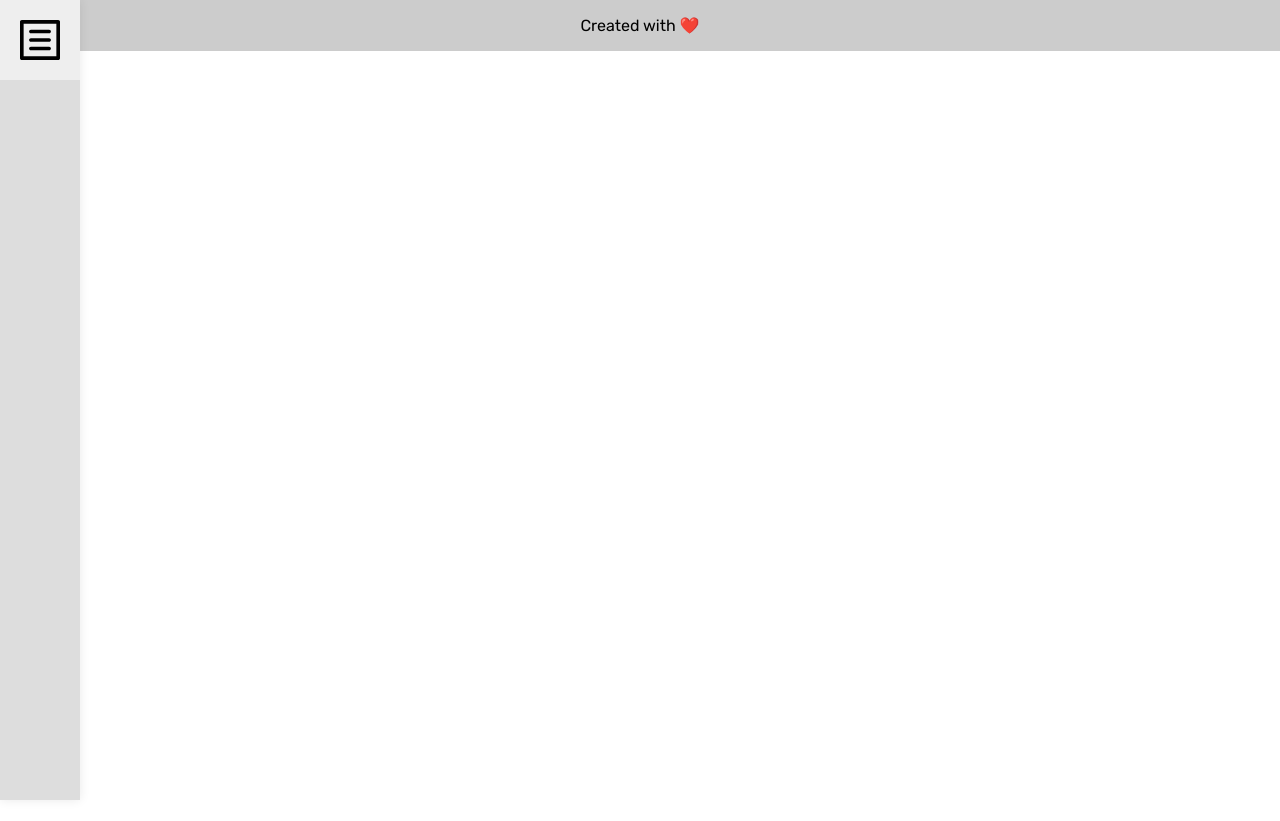
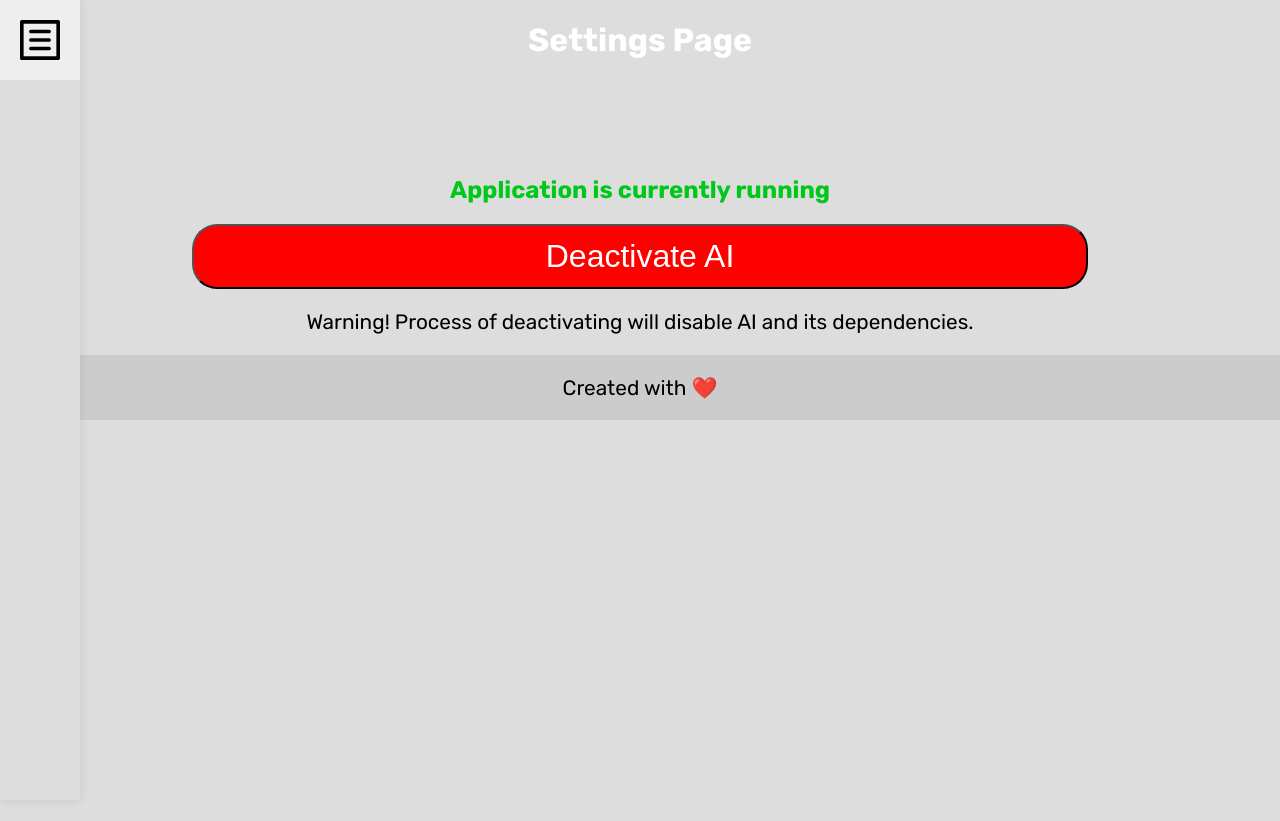
Before and after one commit to successfully-failed/IOT_for_OIT, a React (Create React App) app in the folder client/: page /settings in a window 1280 px wide. Before the commit the page ends 800 px from the top, so only its background shows below. Built offline with nearby package versions, Linux system fonts and the light colour scheme.

Commit message:
create settings

```diff
--- a/client/src/App.js
+++ b/client/src/App.js
@@ -6,7 +6,7 @@ import Home from './views/Home';
 // import Alerts from './views/Alerts';
 import Rules from './views/Rules';
 // import Setup from './views/Setup';
-// import Settings from './views/Settings';
+import Settings from './views/Settings';
 
 // COmponents
 import NavBar from './components/NavBar'
@@ -19,6 +19,7 @@ function App() {
         <Routes>
           <Route path='/' element={<Home/>}/>
           <Route path='/rules' element={<Rules/>}/>
+          <Route path='/settings' element={<Settings/>}/>
         </Routes>
       <Footer/>
     </Router>
--- a/client/src/views/Rules.js
+++ b/client/src/views/Rules.js
@@ -13,6 +13,11 @@ const actionList = {
     3: 'Start alarm'
 };
 
+const cameraList = {
+    0: 'Room 1',
+    1: 'Room 2',
+    2: 'Room 3'
+};
 
 var allRules = [];
 allRules.push(<RuleContainer></RuleContainer>);
@@ -51,23 +56,17 @@ function MainRulesContainer() {
     )
 }
 
-// let json = require('./../../../../log/rules.json');
-// console.log(json);
-
 function RuleContainer() {
     function saveRule(e) {
       e.preventDefault();
       //let camera = document.querySelector("#detection");
       let detection = document.querySelector("#detection").value;
       let action = document.querySelector("#action").value;
-      console.log(detection);
-      console.log(action);
-
-
+      let camera = document.querySelector("#camera").value;
 
       const readyRuleContainer = (
         <div className="ready-rule-container">
-            <p></p>
+            <p>{camera}</p>
             <p>IF</p>
             <p>{detection}</p>
             <p>THEN</p>
@@ -75,7 +74,6 @@ function RuleContainer() {
         </div>
       )
       allRules.push(readyRuleContainer);
-      console.log(allRules);
       setRerendererglob(!rerenderglob);
     }
 
@@ -99,8 +97,10 @@ function RuleContainer() {
 function CameraSelector() {
     return (
         <div className='camera-selector'>
-            <select>
-
+            <select id="camera">
+                <option>{cameraList[0]}</option>
+                <option>{cameraList[1]}</option>
+                <option>{cameraList[2]}</option>
             </select>
         </div>
     )
@@ -140,7 +140,7 @@ function SaveButton() {
 
 function DeleteButton() {
     return (
-        <button type="reset">DELETE</button>
+        <button type="reset">RESET</button>
     );
 }
 
--- a/client/src/views/Settings.js
+++ b/client/src/views/Settings.js
@@ -0,0 +1,32 @@
+import Reac, { useEffect } from 'react';
+import './style/Settings.css';
+
+export default SettingsPage;
+
+function SettingsPage() {
+
+    useEffect(() => {
+        let switchStatus = false;
+        const statusEl = document.querySelector("#status");
+        const switcher = document.querySelector("#switch");
+        const infoParagraph = document.querySelector("#paragraph");
+        switcher.addEventListener('click', () => {
+            switchStatus ? switcher.classList.remove("deactivated-switcher") : switcher.classList.add("deactivated-switcher");
+            switchStatus ? statusEl.classList.remove("deactivated-status") : statusEl.classList.add("deactivated-status") ;
+            switchStatus ? infoParagraph.classList.remove("no-display") : infoParagraph.classList.add("no-display");
+            switcher.innerHTML = switchStatus ? 'Deactivate AI' : 'Activate AI';
+            switchStatus = !switchStatus;
+        });
+    })
+
+    return (
+    <div id="SettingsPage">
+        <h1>Settings Page</h1>
+        <div id="prompt-container">
+            <h2 id="status"></h2>
+            <button id="switch">Deactivate AI</button>
+            <p id="paragraph">Warning! Process of deactivating will disable AI and its dependencies.</p>
+        </div>
+    </div>
+    )
+}
--- a/client/src/views/style/Rules.css
+++ b/client/src/views/style/Rules.css
@@ -1,5 +1,9 @@
 :root {
     --bg-3: #ddd;
+}
+
+body {
+    height: 100vh;
 }
 
 .rule-container, .ready-rule-container {
@@ -12,6 +16,7 @@
 .rules-page {
     background-color: var(--bg-3);
     margin-left: 80px;
+    height: 100vh;
 }
 
 header {
--- /dev/null
+++ b/client/src/views/style/Settings.css
@@ -0,0 +1,62 @@
+:root {
+    --bg-3: #ddd;
+}
+
+body {
+    height: 100vh;
+    background-color: var(--bg-3);
+}
+
+#prompt-container {
+  display: flex;
+  flex-direction: column;
+  align-items: center;
+}
+
+h1 {
+  color: white;
+  height: 75px;
+  margin-bottom: 60px;
+}
+
+h2::before {
+  content: 'Application is currently running';
+  color: rgb(0, 200, 27);
+  transition: color 0.7s;
+}
+
+h1, h2 {
+  text-align: center;
+}
+
+button {
+  width: 70%;
+  height: 65px;
+  background-color: red;
+  color: white;
+  font-size: 2rem;
+  border-radius: 25px;
+  transition: background-color 0.7s;
+}
+
+button:hover {
+  cursor: pointer;
+}
+
+p {
+  font-size: 1.3rem;
+  transition: opacity 0.7s;
+}
+
+.deactivated-status::before {
+  content: 'Application is stopped';
+  color: rgb(185, 0, 0);
+}
+
+.deactivated-switcher {
+  background-color: rgb(0, 255, 38);
+}
+
+.no-display {
+  opacity: 0;
+}
```
Also changed, not shown: client/src/log/rules.json (+13 -0 lines), client/src/index.css (line endings or trailing spaces).
